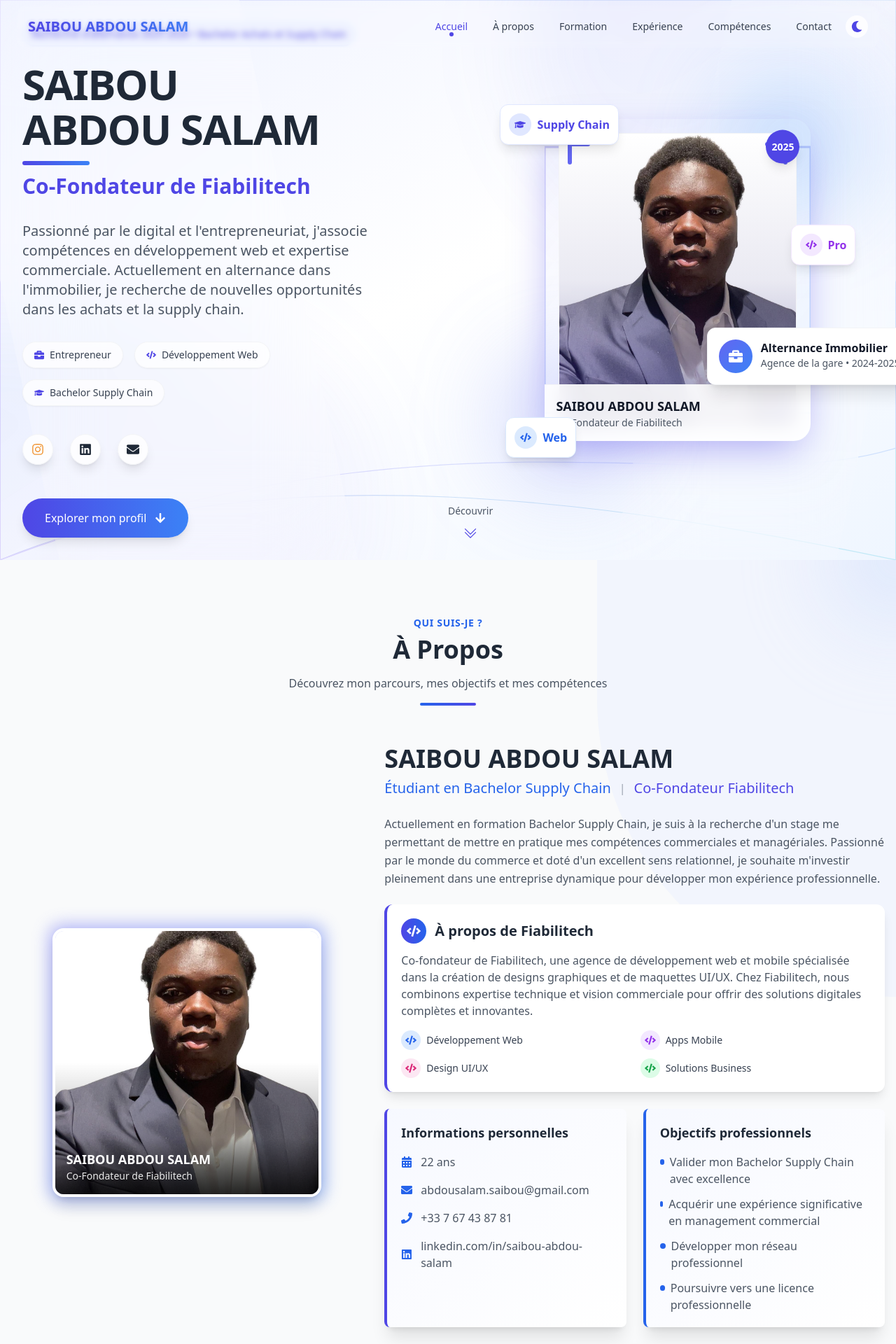
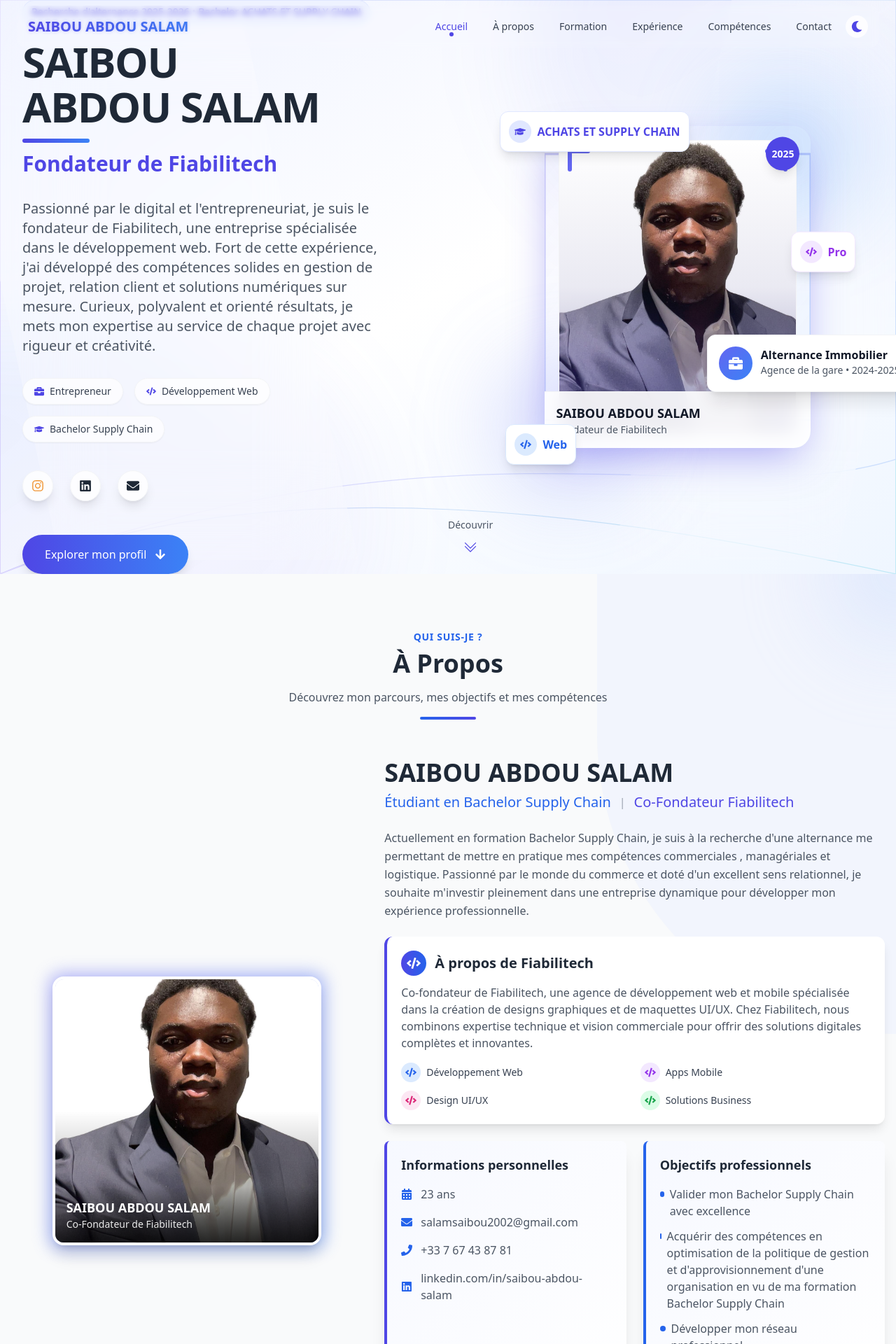
Before and after one commit to adjassoho/portefolio_Abdou, a Next.js app: page / in a window 1280 px wide. Shown: the top 1920 px of the page at 70% size. Built offline with nearby package versions, Linux system fonts and the light colour scheme.

Commit message:
Ajout d'une nouvelle expérience à l'Agence de la gare et mise à jour des adresses email

```diff
--- a/src/app/page.tsx
+++ b/src/app/page.tsx
@@ -34,6 +34,23 @@ export default function Home() {
 
   // Timeline items pour la section expérience
   const experienceItems = [
+    {
+      id: "agencegare",
+      title: "Agence immobilière « Agence de la gare »",
+      subtitle: "Alternance Immobilier",
+      location: "Rouen",
+      date: "2024-2025",
+      content: [
+        "Accueil et orientation des clients : premier point de contact à l'entrée de l'agence",
+        "Organisation de visites guidées : accompagnement des clients lors des visites de biens",
+        "Estimation de biens immobiliers : participation à l'évaluation de la valeur des propriétés",
+        "Gestion administrative : suivi et mise à jour des dossiers clients",
+        "Communication digitale : gestion des réseaux sociaux de l'agence",
+        "Prospection commerciale : recherche de nouveaux clients et prise de mandats",
+        "Valorisation des biens : mise en valeur des annonces en vitrine"
+      ],
+      color: "border-indigo-600",
+    },
     {
       id: "uexpress",
       title: "U Express",
--- a/src/components/AboutSection.tsx
+++ b/src/components/AboutSection.tsx
@@ -121,7 +121,7 @@ const AboutSection = () => {
               </div>
 
               <p className="text-gray-600 leading-relaxed">
-                Actuellement en formation Bachelor Supply Chain, je suis à la recherche d'un stage me permettant de mettre en pratique mes compétences commerciales et managériales. Passionné par le monde du commerce et doté d'un excellent sens relationnel, je souhaite m'investir pleinement dans une entreprise dynamique pour développer mon expérience professionnelle.
+                Actuellement en formation Bachelor Supply Chain, je suis à la recherche d'une alternance me permettant de mettre en pratique mes compétences commerciales , managériales et logistique. Passionné par le monde du commerce et doté d'un excellent sens relationnel, je souhaite m'investir pleinement dans une entreprise dynamique pour développer mon expérience professionnelle.
               </p>
 
               {/* Fiabilitech section */}
@@ -187,12 +187,12 @@ const AboutSection = () => {
                   <ul className="space-y-4">
                     <li className="flex items-center text-gray-600">
                       <FaCalendarAlt className="mr-3 text-blue-600" />
-                      <span>22 ans</span>
+                      <span>23 ans</span>
                     </li>
                     <li className="flex items-center text-gray-600">
                       <FaEnvelope className="mr-3 text-blue-600" />
-                      <a href="mailto:abdousalam.saibou@gmail.com" className="hover:text-blue-600 transition-colors">
-                        abdousalam.saibou@gmail.com
+                      <a href="mailto:salamsaibou2002@gmail.com" className="hover:text-blue-600 transition-colors">
+                        salamsaibou2002@gmail.com
                       </a>
                     </li>
                     <li className="flex items-center text-gray-600">
@@ -226,7 +226,7 @@ const AboutSection = () => {
                     </li>
                     <li className="flex items-start">
                       <span className="inline-block h-2 w-2 bg-blue-600 rounded-full mt-2 mr-2"></span>
-                      <span className="text-gray-600">Acquérir une expérience significative en management commercial</span>
+                      <span className="text-gray-600">Acquérir des compétences en optimisation de la politique de gestion et d'approvisionnement d'une organisation en vu de ma formation Bachelor Supply Chain </span>
                     </li>
                     <li className="flex items-start">
                       <span className="inline-block h-2 w-2 bg-blue-600 rounded-full mt-2 mr-2"></span>
@@ -234,7 +234,7 @@ const AboutSection = () => {
                     </li>
                     <li className="flex items-start">
                       <span className="inline-block h-2 w-2 bg-blue-600 rounded-full mt-2 mr-2"></span>
-                      <span className="text-gray-600">Poursuivre vers une licence professionnelle</span>
+                      <span className="text-gray-600">Poursuivre vers un master professionnelle</span>
                     </li>
                   </ul>
                 </FloatingCard>
@@ -339,7 +339,7 @@ const AboutSection = () => {
               <path d="M9.352 4C4.456 7.456 1 13.12 1 19.36c0 5.088 3.072 8.064 6.624 8.064 3.36 0 5.856-2.688 5.856-5.856 0-3.168-2.208-5.472-5.088-5.472-.576 0-1.344.096-1.536.192.48-3.264 3.552-7.104 6.624-9.024L9.352 4zm16.512 0c-4.8 3.456-8.256 9.12-8.256 15.36 0 5.088 3.072 8.064 6.624 8.064 3.264 0 5.856-2.688 5.856-5.856 0-3.168-2.304-5.472-5.184-5.472-.576 0-1.248.096-1.44.192.48-3.264 3.456-7.104 6.528-9.024L25.864 4z" />
             </svg>
             <p className="text-lg sm:text-xl italic leading-relaxed mb-4">
-              "Ma passion pour la technologie et le commerce digital m'a conduit à co-fonder Fiabilitech, tout en poursuivant mes études en Bachelor Supply Chain. Cette double expérience me permet d'appréhender les projets avec une vision à la fois technique et commerciale."
+              "Je suis jeune, déterminé et motivé. Je m’intègre facilement au sein d’une équipe et suis à la recherche d’expériences enrichissantes dans un environnement stimulant, qui me permette d’élargir mes compétences et d’explorer divers domaines et secteurs d’activité."
             </p>
             <footer className="font-semibold">- SAIBOU ABDOU SALAM</footer>
           </blockquote>
--- a/src/components/ContactForm.tsx
+++ b/src/components/ContactForm.tsx
@@ -159,10 +159,10 @@ const ContactForm = () => {
             <div>
               <h4 className="font-medium text-gray-800">Email</h4>
               <a
-                href="mailto:abdousalam.saibou@gmail.com"
+                href="mailto:salamsaibou2002@gmail.com"
                 className="text-blue-600 hover:underline transition-all"
               >
-                abdousalam.saibou@gmail.com
+                salamsaibou2002@gmail.com
               </a>
             </div>
           </motion.div>
--- a/src/components/EducationSection.tsx
+++ b/src/components/EducationSection.tsx
@@ -28,9 +28,9 @@ const EducationSection = () => {
     {
       id: 'bts-mco',
       title: 'BTS Management Commercial Opérationnel',
-      institution: 'Lycée Gustave Flaubert',
+      institution: 'Institut Les TOURELLES',
       location: 'Rouen',
-      period: '2022 - 2024',
+      period: '2023 - 2025',
       description: 'Formation en gestion d\'unité commerciale, management d\'équipe, gestion de la relation client, et animation et dynamisation de l\'offre commerciale.',
       skills: [
         'Développement de la relation client',
@@ -45,9 +45,9 @@ const EducationSection = () => {
     },
     {
       id: 'bac',
-      title: 'Baccalauréat STMG',
-      institution: 'Lycée Val de Seine',
-      location: 'Le Grand Quevilly',
+      title: 'Bac Professionnel Gestion Administrative',
+      institution: 'Institut Les TOURELLES',
+      location: 'Rouen',
       period: '2019 - 2022',
       description: 'Baccalauréat Sciences et Technologies du Management et de la Gestion, spécialité Ressources Humaines et Communication.',
       skills: [
--- a/src/components/HeroSectionNew.tsx
+++ b/src/components/HeroSectionNew.tsx
@@ -105,7 +105,7 @@ const HeroSectionNew: React.FC<HeroSectionProps> = ({ onExploreClick }) => {
             <div className="flex justify-center">
               <ProfileCardEnhanced
                 name="SAIBOU ABDOU SALAM"
-                role="Co-Fondateur de Fiabilitech"
+                role="Fondateur de Fiabilitech"
                 imageSrc="/images/profil.jpg"
                 currentPosition="Alternance Immobilier"
                 currentCompany="Agence de la gare"
@@ -123,7 +123,7 @@ const HeroSectionNew: React.FC<HeroSectionProps> = ({ onExploreClick }) => {
                 transition={{ duration: 0.6 }}
               >
                 <div className="inline-block px-3 py-1.5 mb-4 sm:mb-6 rounded-full bg-indigo-50 dark:bg-indigo-900/30 text-indigo-600 dark:text-indigo-300 font-medium text-xs sm:text-sm border border-indigo-100 dark:border-indigo-700/30">
-                  Recherche d'alternance 2025-2026 • Bachelor Achats et Supply Chain
+                  Recherche d'alternance 2025-2026 • Bachelor ACHATS ET SUPPLY CHAIN
                 </div>
               </motion.div>
 
@@ -139,7 +139,7 @@ const HeroSectionNew: React.FC<HeroSectionProps> = ({ onExploreClick }) => {
                 </h1>
                 <div className="h-1.5 w-24 bg-gradient-to-r from-indigo-600 to-blue-500 rounded-full mb-2 sm:mb-3"></div>
                 <h2 className="text-xl sm:text-2xl lg:text-3xl text-indigo-600 dark:text-indigo-400 font-semibold">
-                  Co-Fondateur de Fiabilitech
+                  Fondateur de Fiabilitech
                 </h2>
               </motion.div>
 
@@ -149,7 +149,7 @@ const HeroSectionNew: React.FC<HeroSectionProps> = ({ onExploreClick }) => {
                 transition={{ duration: 0.6, delay: 0.4 }}
                 className="text-base sm:text-lg lg:text-xl text-gray-600 dark:text-gray-300 mb-6 sm:mb-8 leading-relaxed"
               >
-                Passionné par le digital et l'entrepreneuriat, j'associe compétences en développement web et expertise commerciale. Actuellement en alternance dans l'immobilier, je recherche de nouvelles opportunités dans les achats et la supply chain.
+                Passionné par le digital et l'entrepreneuriat, je suis le fondateur de Fiabilitech, une entreprise spécialisée dans le développement web. Fort de cette expérience, j'ai développé des compétences solides en gestion de projet, relation client et solutions numériques sur mesure. Curieux, polyvalent et orienté résultats, je mets mon expertise au service de chaque projet avec rigueur et créativité.
               </motion.p>
 
               <div className="flex flex-wrap gap-3 sm:gap-4 mb-8 sm:mb-10">
--- a/src/components/ProfileCardEnhanced.tsx
+++ b/src/components/ProfileCardEnhanced.tsx
@@ -185,7 +185,7 @@ const ProfileCardEnhanced: React.FC<ProfileCardEnhancedProps> = ({
             <div className="w-7 h-7 sm:w-8 sm:h-8 rounded-full bg-indigo-100 dark:bg-indigo-900/50 flex items-center justify-center">
               <FaGraduationCap className="text-indigo-600 dark:text-indigo-400 text-sm sm:text-base" />
             </div>
-            <span className="font-bold text-sm sm:text-base text-indigo-600 dark:text-indigo-400">Supply Chain</span>
+            <span className="font-bold text-sm sm:text-base text-indigo-600 dark:text-indigo-400">ACHATS ET SUPPLY CHAIN</span>
           </div>
         </motion.div>
 
```
